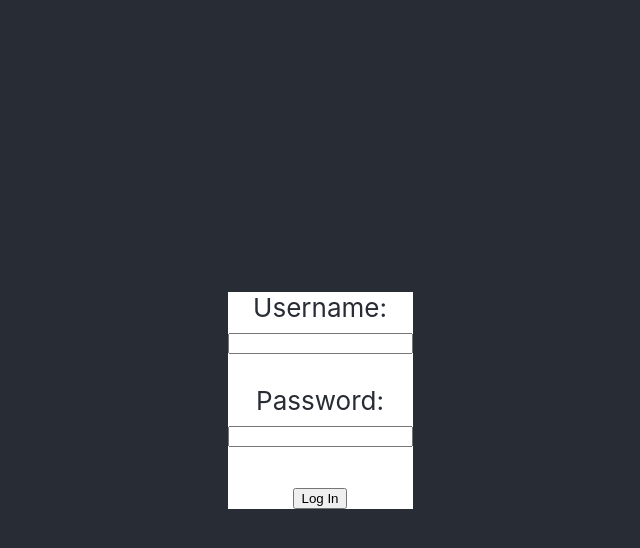
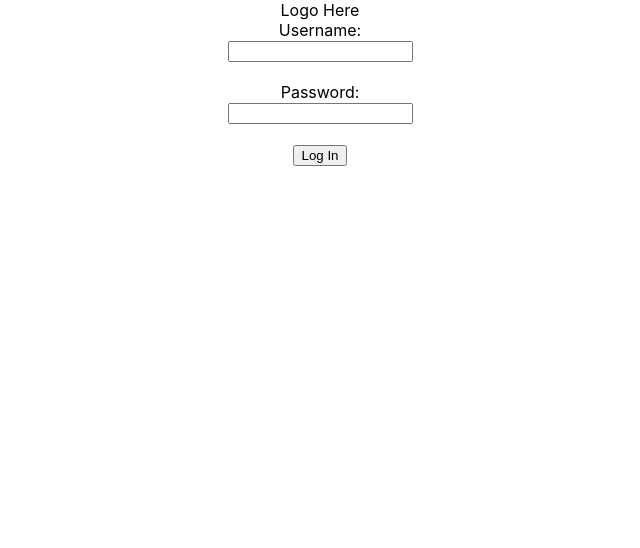
Before and after one commit to LizLaffitte/dads-and-diapers-frontend, a React (Create React App) app: page / in a window 1280 px wide. Shown: the top 548 px of the page, without its empty margins (320-960 px from the left). Built offline with nearby package versions, Linux system fonts and the light colour scheme; no server answers.

Commit message:
Disconnect App from the store. Move store connection to each container component, starting with HeaderContainer. Allow us to have a clean App component that is not concerned with state.

```diff
--- a/src/App.css
+++ b/src/App.css
@@ -37,7 +37,7 @@
   }
 }
 
-form {
+/* form {
   background-color: #fff;
   color: #282c34;
-}
+} */
--- a/src/App.js
+++ b/src/App.js
@@ -1,39 +1,26 @@
 import React , { Component } from 'react';
 import './App.css';
 import {BrowserRouter as Router, Route} from 'react-router-dom'
-import { connect } from 'react-redux'
+import HeaderContainer from './containers/HeaderContainer'
 import ListingsContainer from './containers/ListingsContainer'
-import LoginForm from './components/LoginForm'
-import LogoutForm from './components/LogoutForm'
-import {login, getCurrentUser, logout} from './actions/userActions'
 
 
 class App extends Component {
-  componentDidMount() {
-    this.props.getCurrentUser()
-  }
 
-  logButtonRender = () => {
-    return (
-      this.props.currentUser ? <LogoutForm logout={this.props.logout} /> : <LoginForm login={this.props.login} />
-    )
-  }
   render (){
     return (
       <div className="App">
-        <header className="App-header">
           <Router>
             <div>
               <Route path='/' component={ListingsContainer}  />
             </div>
             </Router>
-            {this.logButtonRender()}
-        </header>
+            <HeaderContainer />
       </div>
     )
   }
 }
 
-const mapStateToProps = ({currentUser}) => ({currentUser})
 
-export default connect(mapStateToProps, {login, getCurrentUser, logout})(App)
+
+export default App
--- /dev/null
+++ b/src/containers/HeaderContainer.js
@@ -0,0 +1,30 @@
+import React, { Component } from 'react'
+import { connect } from 'react-redux'
+import LoginForm from '../components/LoginForm'
+import LogoutForm from '../components/LogoutForm'
+import {login, getCurrentUser, logout} from '../actions/userActions'
+
+class HeaderContainer extends Component {
+    componentDidMount() {
+        this.props.getCurrentUser()
+      }
+
+    buttonRender = () => {
+        return (
+          this.props.currentUser ? <LogoutForm logout={this.props.logout} /> : <LoginForm login={this.props.login} />
+        )
+      }
+
+    render(){
+        return(
+            <header>
+                <div>Logo Here</div>
+                <div>{this.buttonRender()}</div>
+            </header>
+        )
+    }
+}
+
+const mapStateToProps = ({currentUser}) => ({currentUser})
+
+export default connect(mapStateToProps, {login, getCurrentUser, logout})(HeaderContainer)
```
